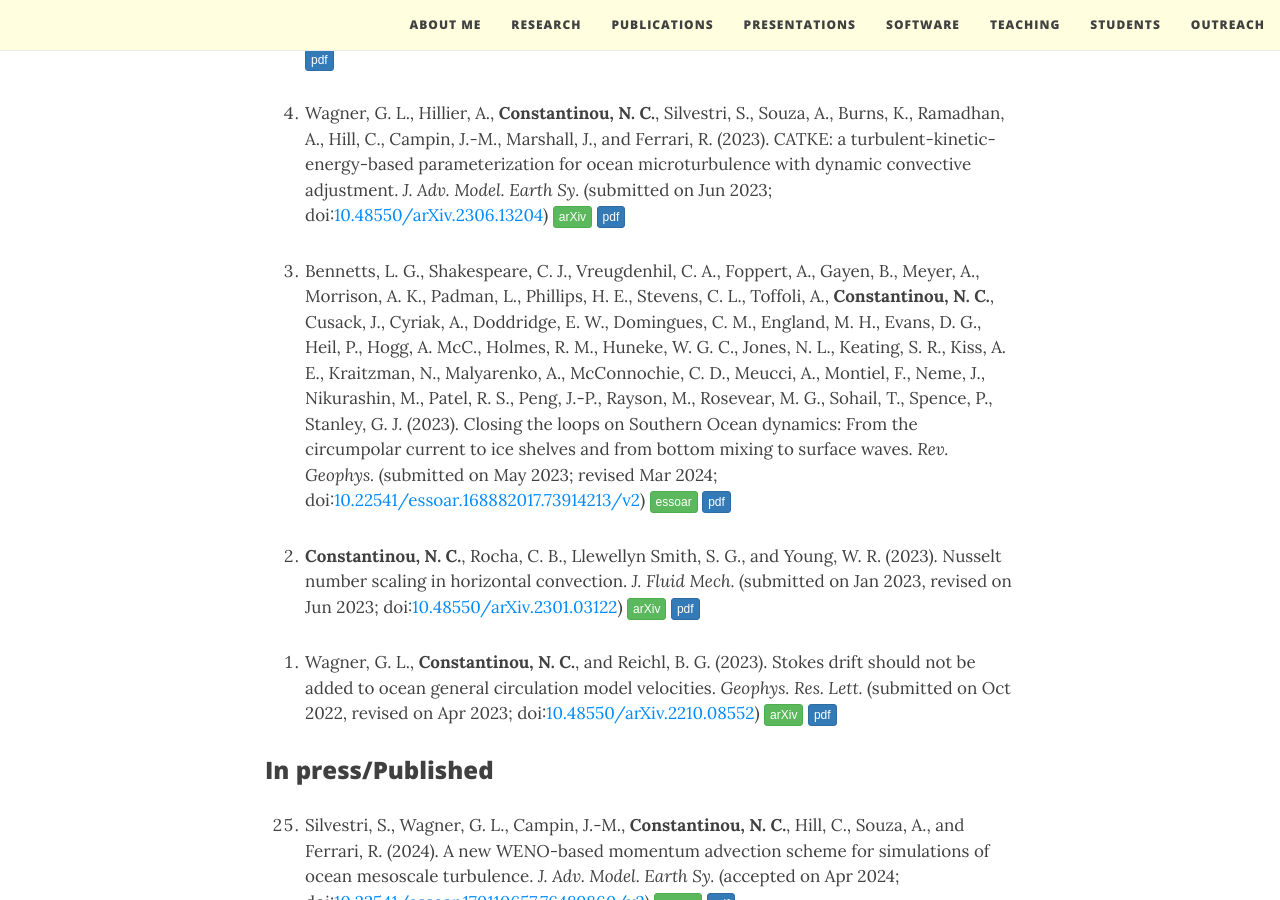
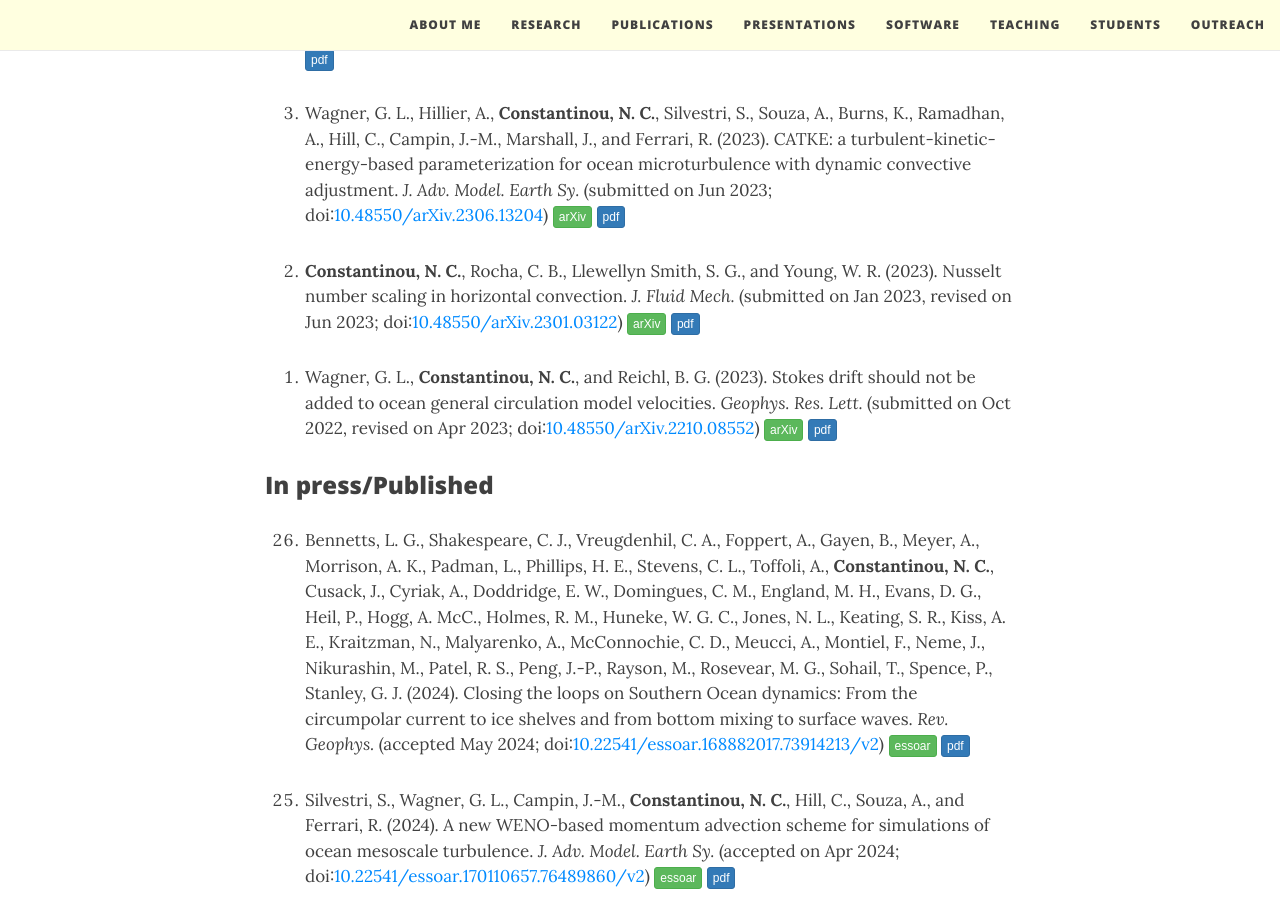
Before and after one commit to navidcy/navidcy.github.io, a Jekyll site: the page built from publications.md, in a window 1280 px wide and 900 px high, scrolled down 782 px. Built offline with Jekyll 4.4.1, drawn with Linux system fonts in a browser that asks for light colours; nearby versions of some CDN libraries; comment, search, counter and statistics services are not loaded; some of the changed lines change nothing that is shown.

Commit message:
review paper accepted

```diff
--- a/publications.md
+++ b/publications.md
@@ -28,9 +28,6 @@
 0. Wagner, G. L., Hillier, A., **Constantinou, N. C.**, Silvestri, S., Souza, A., Burns, K., Ramadhan, A., Hill, C., Campin, J.-M., Marshall, J., and Ferrari, R. (2023). CATKE: a turbulent-kinetic-energy-based parameterization for ocean microturbulence with dynamic convective adjustment. _J. Adv. Model. Earth Sy._ (submitted on Jun 2023; doi:[10.48550/arXiv.2306.13204](https://doi.org/10.48550/arXiv.2306.13204){:target="_blank"}) [<span class="btn btn-success btn-xs{{end}}" style="font-family:sans-serif;">arXiv</span>][arXiv:2306.13204]{:target="_blank"} [<span class="btn btn-primary btn-xs{{end}}" style="font-family:sans-serif;">pdf</span>][catke-physics]
 
 
-0. Bennetts, L. G., Shakespeare, C. J., Vreugdenhil, C. A., Foppert, A., Gayen, B., Meyer, A., Morrison, A. K., Padman, L., Phillips, H. E., Stevens, C. L., Toffoli, A., **Constantinou, N. C.**, Cusack, J., Cyriak, A., Doddridge, E. W., Domingues, C. M., England, M. H., Evans, D. G., Heil, P., Hogg, A. McC., Holmes, R. M., Huneke, W. G. C., Jones, N. L., Keating, S. R., Kiss, A. E., Kraitzman, N., Malyarenko, A., McConnochie, C. D., Meucci, A., Montiel, F., Neme, J., Nikurashin, M., Patel, R. S., Peng, J.-P., Rayson, M., Rosevear, M. G., Sohail, T., Spence, P., Stanley, G. J. (2023). Closing the loops on Southern Ocean dynamics: From the circumpolar current to ice shelves and from bottom mixing to surface waves. _Rev. Geophys._ (submitted on May 2023; revised Mar 2024; doi:[10.22541/essoar.168882017.73914213/v2](https://doi.org/10.22541/essoar.168882017.73914213/v2){:target="_blank"}) [<span class="btn btn-success btn-xs{{end}}" style="font-family:sans-serif;">essoar</span>](https://essopenarchive.org/users/521305/articles/651899-closing-the-loops-on-southern-ocean-dynamics-from-the-circumpolar-current-to-ice-shelves-and-from-bottom-mixing-to-surface-waves){:target="_blank"} [<span class="btn btn-primary btn-xs{{end}}" style="font-family:sans-serif;">pdf</span>][review-multiscale-SO]
-
-
 0. **Constantinou, N. C.**, Rocha, C. B., Llewellyn Smith, S. G., and Young, W. R. (2023). Nusselt number scaling in horizontal convection. _J. Fluid Mech._ (submitted on Jan 2023, revised on Jun 2023; doi:[10.48550/arXiv.2301.03122](https://doi.org/10.48550/arXiv.2301.03122){:target="_blank"}) [<span class="btn btn-success btn-xs{{end}}" style="font-family:sans-serif;">arXiv</span>][arXiv:2301.03122]{:target="_blank"} [<span class="btn btn-primary btn-xs{{end}}" style="font-family:sans-serif;">pdf</span>][HCNuScaling]
 
 
@@ -39,6 +36,9 @@
 
 
 ### In press/Published
+
+0. Bennetts, L. G., Shakespeare, C. J., Vreugdenhil, C. A., Foppert, A., Gayen, B., Meyer, A., Morrison, A. K., Padman, L., Phillips, H. E., Stevens, C. L., Toffoli, A., **Constantinou, N. C.**, Cusack, J., Cyriak, A., Doddridge, E. W., Domingues, C. M., England, M. H., Evans, D. G., Heil, P., Hogg, A. McC., Holmes, R. M., Huneke, W. G. C., Jones, N. L., Keating, S. R., Kiss, A. E., Kraitzman, N., Malyarenko, A., McConnochie, C. D., Meucci, A., Montiel, F., Neme, J., Nikurashin, M., Patel, R. S., Peng, J.-P., Rayson, M., Rosevear, M. G., Sohail, T., Spence, P., Stanley, G. J. (2024). Closing the loops on Southern Ocean dynamics: From the circumpolar current to ice shelves and from bottom mixing to surface waves. _Rev. Geophys._ (accepted May 2024; doi:[10.22541/essoar.168882017.73914213/v2](https://doi.org/10.22541/essoar.168882017.73914213/v2){:target="_blank"}) [<span class="btn btn-success btn-xs{{end}}" style="font-family:sans-serif;">essoar</span>](https://essopenarchive.org/users/521305/articles/651899-closing-the-loops-on-southern-ocean-dynamics-from-the-circumpolar-current-to-ice-shelves-and-from-bottom-mixing-to-surface-waves){:target="_blank"} [<span class="btn btn-primary btn-xs{{end}}" style="font-family:sans-serif;">pdf</span>][review-multiscale-SO]
+
 
 0. Silvestri, S., Wagner, G. L., Campin, J.-M., **Constantinou, N. C.**, Hill, C., Souza, A., and Ferrari, R. (2024). A new WENO-based momentum advection scheme for simulations of ocean mesoscale turbulence. _J. Adv. Model. Earth Sy._ (accepted on Apr 2024; doi:[10.22541/essoar.170110657.76489860/v2](https://doi.org/10.22541/essoar.170110657.76489860/v2){:target="_blank"}) [<span class="btn btn-success btn-xs{{end}}" style="font-family:sans-serif;">essoar</span>](https://doi.org/10.22541/essoar.170110657.76489860/v2){:target="_blank"} [<span class="btn btn-primary btn-xs{{end}}" style="font-family:sans-serif;">pdf</span>][weno-ILES]
 
```
